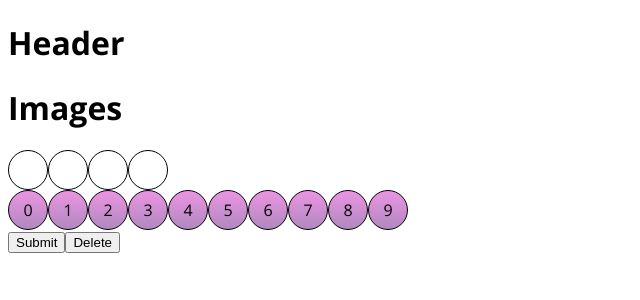
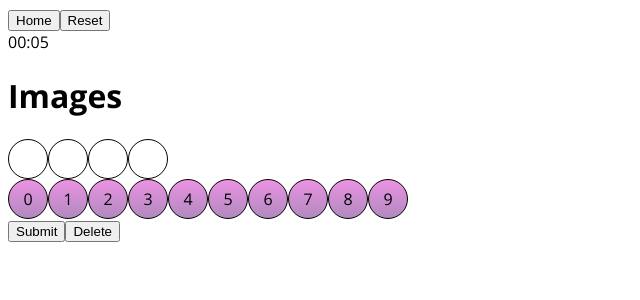
Before and after one commit to LuciaSkal/oficialBullsAndCows, a React app in the folder bulls-cows/: page / in a window 1280 px wide. Shown: the top 300 px of the page, without its empty margins (0-640 px from the left). Built offline with nearby package versions, Linux system fonts and the light colour scheme.

Commit message:
komponenta Header, Home, Reset, Timer, funkcni

```diff
--- a/bulls-cows/src/components/Header/Header.jsx
+++ b/bulls-cows/src/components/Header/Header.jsx
@@ -1,7 +1,14 @@
 import React from 'react';
+import { Home } from './Home';
+import { Reset } from './Reset';
+import { Timer } from './Timer';
 
-export const Header = () => {
+export const Header = ({start, stop}) => {
   return (
-    <h1>Header</h1>
+    <div className="header">
+      <Home />
+      <Reset />
+      <Timer start={start}  stop={stop} />
+    </div>
   )
 }
--- /dev/null
+++ b/bulls-cows/src/components/Header/Home.jsx
@@ -0,0 +1,8 @@
+import React from 'react';
+
+export const Home = () => {
+
+  return(
+    <button>Home</button>
+  );
+};
--- /dev/null
+++ b/bulls-cows/src/components/Header/Reset.jsx
@@ -0,0 +1,8 @@
+import React from 'react';
+
+export const Reset = () => {
+
+  return(
+    <button>Reset</button>
+  );
+};
--- /dev/null
+++ b/bulls-cows/src/components/Header/Timer.jsx
@@ -0,0 +1,24 @@
+import React, {useState, useEffect} from 'react';
+
+export const Timer = ({start, stop}) => {
+  const [time, setTime] = useState(() => stop||new Date());
+
+  if (stop === null) {
+    useEffect(
+      () => {
+        let timer1 = setInterval(() => setTime(new Date()), 100);
+
+        return () => {
+          clearInterval(timer1);
+        };
+      },[]);
+  }
+
+  const totalTime = Math.floor((time.getTime() - start.getTime()) / 1000);
+  const seconds = String(totalTime % 60).padStart(2, '0');
+  const minutes = String(Math.floor(totalTime / 60)).padStart(2, '0');
+
+  return(
+    <div>{minutes}:{seconds}</div>
+  );
+};
--- a/bulls-cows/src/index.jsx
+++ b/bulls-cows/src/index.jsx
@@ -72,12 +72,14 @@ const Game = ({set, delka}) => {
       default:
         alert(`Error: ${error}`);
     }
-  }
+  };
 
 
 
-  const [history, setHistory] = useState([])
-  const [rnd, setRnd] = useState(() => randomUnique(set, delka))
+  const [history, setHistory] = useState([]);
+  const [rnd, setRnd] = useState(() => randomUnique(set, delka));
+  const [start, setStart] = useState(() => new Date())
+  const [stop, setStop] = useState(null)
 
   const handleGuess = (guess) => {
     const parsed = parse(set, delka, guess)
@@ -100,7 +102,7 @@ const Game = ({set, delka}) => {
 
   return (
     <>
-      <Header />
+      <Header start={start} stop={stop}/>
       <Images />
       <History history={history}/>
       <Controls onGuess={handleGuess} />
```
